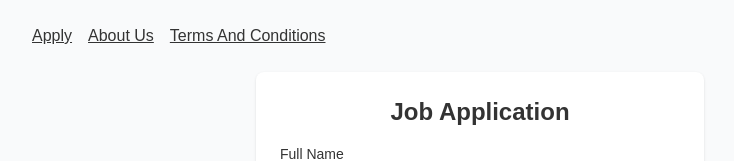
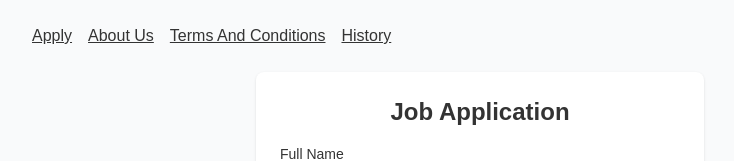
Before and after one commit to Xtosea/JobLink, a React (Create React App) app: page / in a window 1280 px wide. Shown: the top 161 px of the page, without its empty margins (160-894 px from the left). Built offline with nearby package versions, Linux system fonts and the light colour scheme.

Commit message:
Update App.jsx

```diff
--- a/src/App.jsx
+++ b/src/App.jsx
@@ -45,6 +45,10 @@ export default function App() {
           <Link to="/terms" className="underline">
             Terms And Conditions
           </Link>
+                 {/* History*/}
+          <Link to="/history" className="underline">
+            History
+          </Link>
         </nav>
 
         {/* ================= ROUTES ================= */}
```
